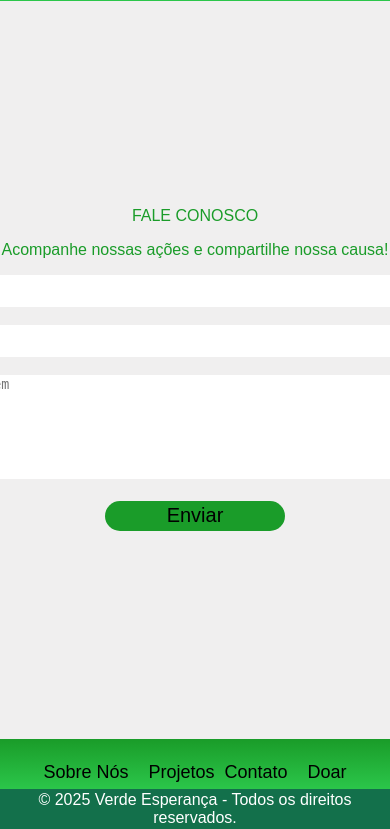
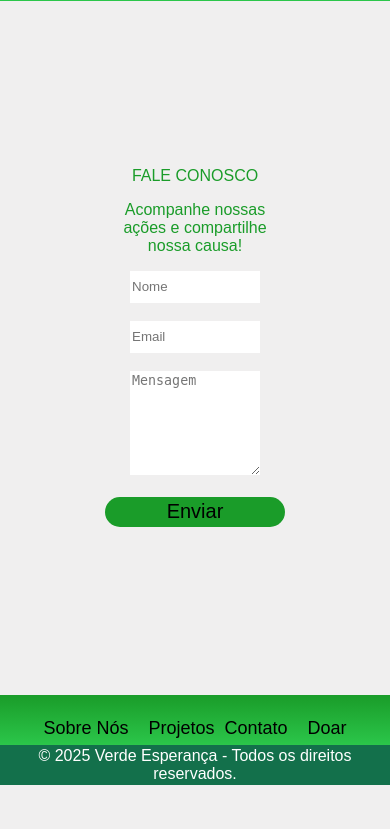
Before and after one commit to AryelleChristine/BitWebJr, a PHP site: page /contato.html in a window 390 px wide; the page is wider, and only the part inside the window is pictured. Shown: the part 401-1230 px from the top of that part. After the commit the page ends 1186 px from the top of that part, so only its background shows below. Run offline with PHP 8.4, Linux system fonts and the light colour scheme.

Commit message:
Update contato.css

```diff
--- a/contato/contato.css
+++ b/contato/contato.css
@@ -4,6 +4,7 @@ html, body {
   margin: 0;
   padding: 0;
   height: auto;
+  overflow-x: hidden;
 }
 
 .titulo {
@@ -104,7 +105,7 @@ html, body {
   display: flex;
   justify-content: center;
   text-align: center;
-  margin: 190px;
+  margin: 150px;
 }
 
 .formulario-contato input{
@@ -158,6 +159,14 @@ html, body {
     gap: 10px;
   }
 
+  .formulario-contato input{
+    width: 70%;
+  }
+
+  #mensagem{
+    width: 70%;
+  }
+
   .rodape-alto ul {
     flex-direction: column;
     gap: 10px;
```
